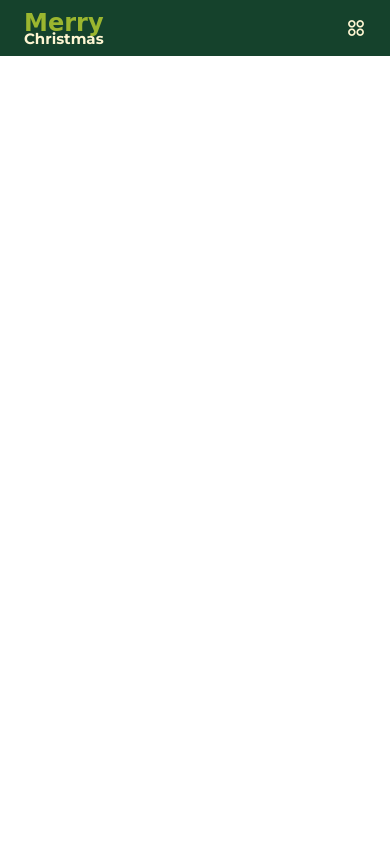
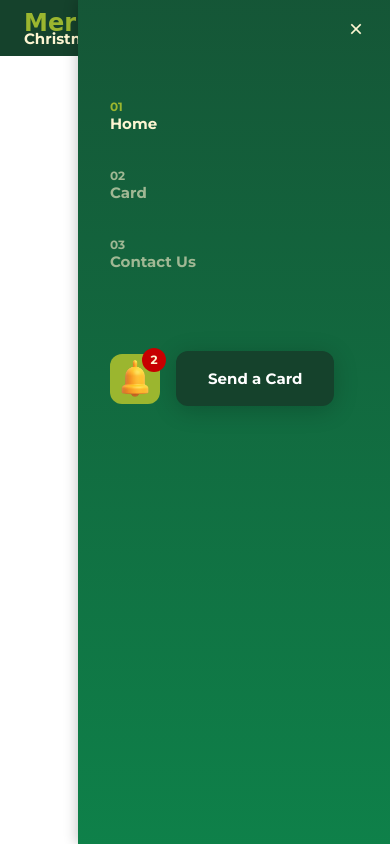
Before and after one commit to freetimezp/js-christmas-03, a plain HTML site: page index.html in a window 390 px wide. Both pictures are taken after a click on the element 356 px from the left and 28 px from the top of the page. Drawn offline with nearby package versions, Linux system fonts and the light colour scheme; a web font is replaced by a local one.

Commit message:
03. js-christmas-03. Toggle menu.

```diff
--- a/assets/css/style.css
+++ b/assets/css/style.css
@@ -231,10 +231,33 @@ img {
 }
 
 /* Show menu */
-
+.show-menu {
+  right: 0;
+}
 
 /*=============== BUTTON ===============*/
+.button {
+  display: inline-block;
+  background-color: var(--first-color);
+  color: #fff;
+  font-weight: var(--font-bold);
+  padding: 1.125rem 2rem;
+  border-radius: .75rem;
+  box-shadow: 0 4px 24px hsla(0, 0%, 0%, .2);
+  transition: background-color .4s;
+}
 
+.button:hover {
+  background-color: var(--first-color-alt);
+}
+
+.button__dark {
+  background-color: var(--first-color-dark);
+}
+
+.button__dark:hover {
+  background-color: var(--first-color-darker);
+}
 
 /*=============== HOME ===============*/
 
--- a/assets/js/main.js
+++ b/assets/js/main.js
@@ -1,7 +1,28 @@
 /*=============== SHOW MENU ===============*/
+const navMenu = document.getElementById("nav-menu");
+const navToggle = document.getElementById("nav-toggle");
+const navClose = document.getElementById("nav-close");
 
+if (navToggle) {
+    navToggle.addEventListener("click", () => {
+        navMenu.classList.add('show-menu');
+    });
+}
+
+if (navClose) {
+    navClose.addEventListener("click", () => {
+        navMenu.classList.remove('show-menu');
+    });
+}
 
 /*=============== REMOVE MENU MOBILE ===============*/
+const navLink = document.querySelectorAll(".nav__link");
 
+const linkAction = () => {
+    const navMenu = document.getElementById('nav-menu');
+    navMenu.classList.remove('show-menu');
+}
+
+navLink.forEach(n => n.addEventListener('click', linkAction));
 
 /*=============== DAY COUNTER FOR CHRISTMAS ===============*/
```
